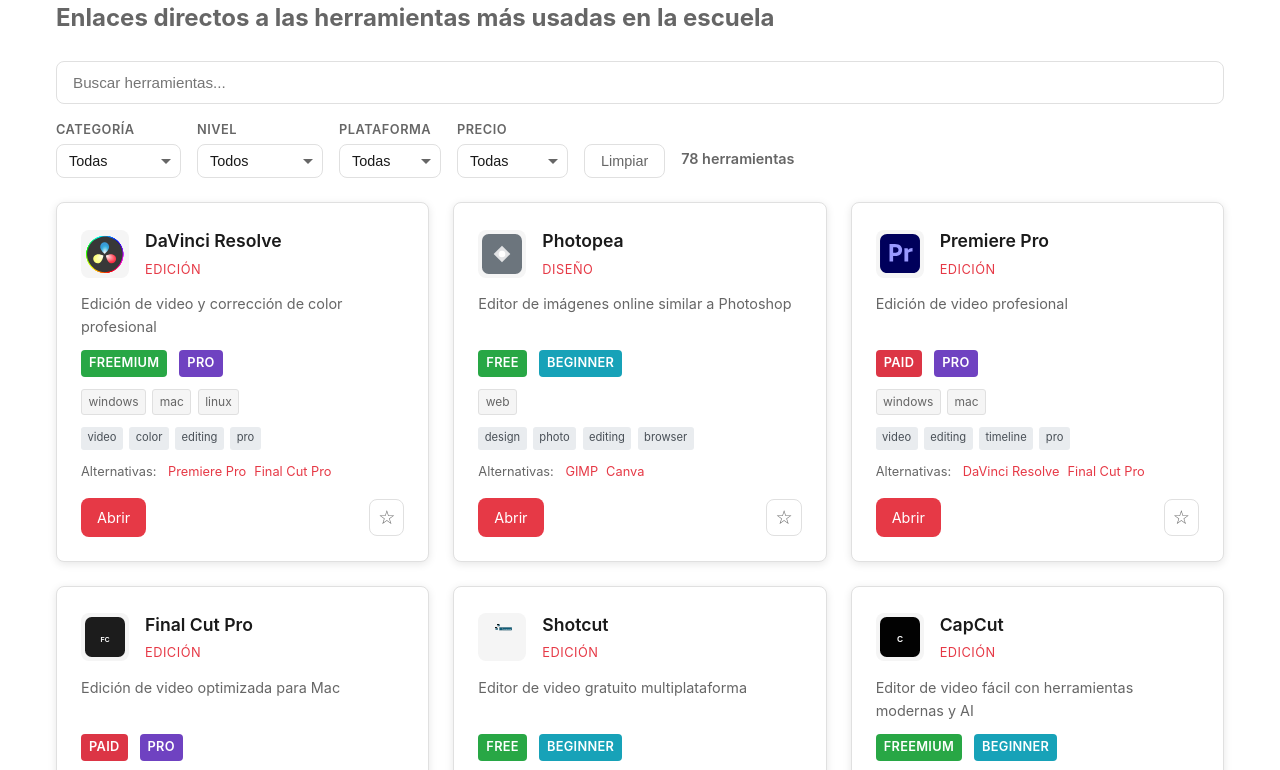
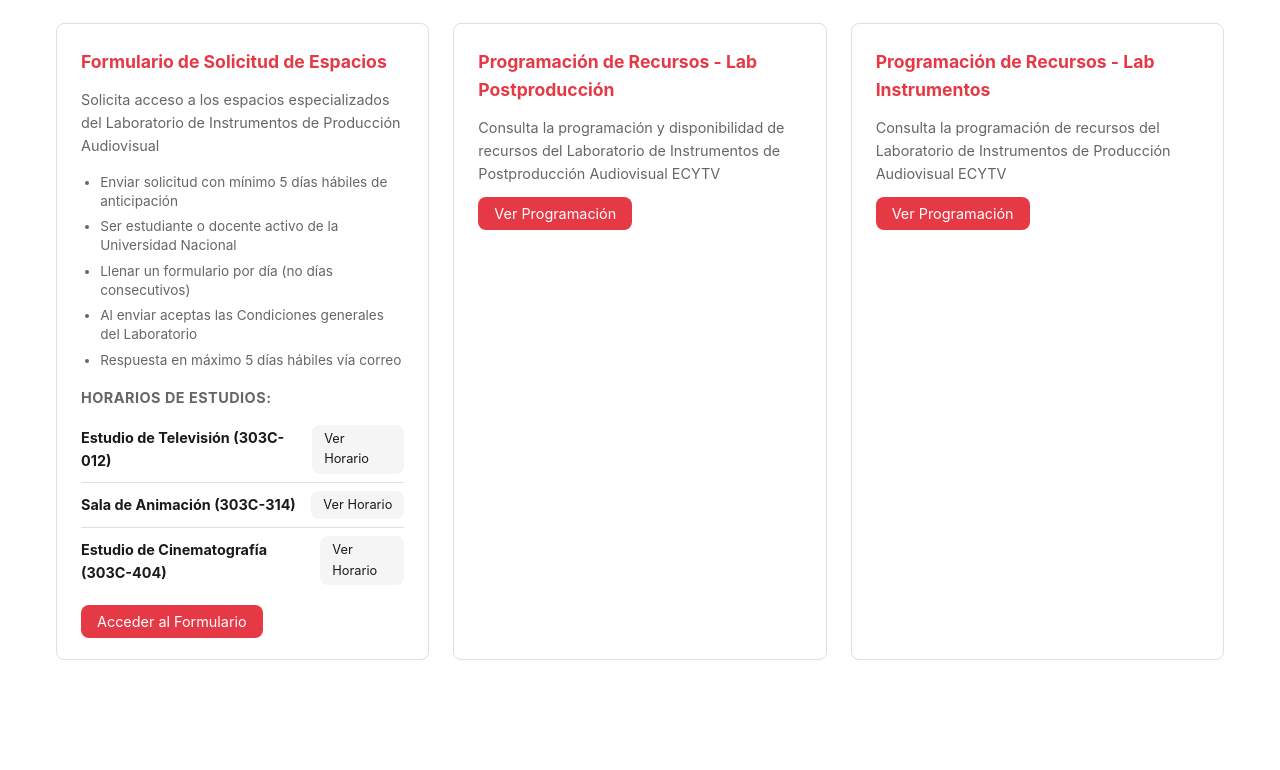
Before and after one commit to brayanlopez/ecytv-tools, a website with bundled scripts: page index.html in a window 1280 px wide. Shown: the part 164-934 px from the top of the page. After the commit the page ends 856 px from the top, so only its background shows below. Built offline with nearby package versions, Linux system fonts and the light colour scheme; files whose address does not match are found by name.

Commit message:
ADD information section

```diff
--- a/css/main.css
+++ b/css/main.css
@@ -22,6 +22,111 @@
   max-width: var(--max-width);
   margin: 0 auto;
   padding: 0 1rem;
+}
+
+/* Info Section */
+.info-grid {
+  display: grid;
+  grid-template-columns: repeat(auto-fit, minmax(300px, 1fr));
+  gap: 1.5rem;
+  margin-top: 2rem;
+}
+
+.info-card {
+  background: var(--bg-card);
+  border: 1px solid var(--border);
+  border-radius: var(--radius);
+  padding: 1.5rem;
+  transition:
+    transform var(--transition),
+    box-shadow var(--transition);
+}
+
+.info-card:hover {
+  transform: translateY(-2px);
+  box-shadow: 0 4px 12px rgba(0, 0, 0, 0.1);
+}
+
+.info-card h3 {
+  margin-bottom: 0.75rem;
+  color: var(--accent);
+  font-size: 1.1rem;
+}
+
+.info-card p {
+  margin-bottom: 1rem;
+  color: var(--text-secondary);
+  font-size: 0.9rem;
+}
+
+.calendar-iframe {
+  width: 100%;
+  height: 400px;
+  border: 1px solid var(--border);
+  border-radius: var(--radius);
+  margin-top: 0.5rem;
+}
+
+.schedule-list {
+  margin: 1rem 0;
+}
+
+.schedule-list h4 {
+  margin-bottom: 0.5rem;
+  color: var(--text-secondary);
+  font-size: 0.9rem;
+  text-transform: uppercase;
+  letter-spacing: 0.5px;
+}
+
+.schedule-list ul {
+  list-style: none;
+  padding: 0;
+  margin: 0;
+}
+
+.schedule-list li {
+  display: flex;
+  justify-content: space-between;
+  align-items: center;
+  padding: 0.5rem 0;
+  border-bottom: 1px solid var(--border);
+}
+
+.schedule-list li:last-child {
+  border-bottom: none;
+}
+
+.schedule-list li strong {
+  font-size: 0.9rem;
+}
+
+.btn-small {
+  padding: 0.25rem 0.75rem;
+  font-size: 0.8rem;
+  background: var(--bg-secondary);
+  color: var(--text-primary);
+  text-decoration: none;
+  border-radius: var(--radius);
+  transition: background var(--transition);
+}
+
+.btn-small:hover {
+  background: var(--accent);
+  color: white;
+}
+
+.info-details {
+  margin: 1rem 0;
+  padding-left: 1.2rem;
+  list-style: disc;
+}
+
+.info-details li {
+  font-size: 0.85rem;
+  color: var(--text-secondary);
+  margin-bottom: 0.4rem;
+  line-height: 1.4;
 }
 
 nav {
--- a/index.html
+++ b/index.html
@@ -10,18 +10,119 @@
   <body>
     <nav>
       <div class="container">
-        <a href="#tools" class="logo">ECYTV Tools</a>
+        <a href="#info" class="logo">ECYTV Tools</a>
         <ul class="nav-links">
-          <li><a href="#tools" class="active">Herramientas</a></li>
+          <li><a href="#info" class="active">Información</a></li>
+          <li><a href="#tools" class="">Herramientas</a></li>
           <li><a href="#formats" class="coming-soon">Formatos</a></li>
-          <li><a href="#info" class="coming-soon">Información</a></li>
           <li><a href="#docs" class="coming-soon">Documentación</a></li>
         </ul>
       </div>
     </nav>
 
     <main class="container">
-      <section id="tools-section" class="section active">
+      <section id="info-section" class="section active">
+        <h1>Información y Protocolos</h1>
+
+        <div class="info-grid">
+          <div class="info-card">
+            <h3>Formulario de Solicitud de Espacios</h3>
+            <p>
+              Solicita acceso a los espacios especializados del Laboratorio de
+              Instrumentos de Producción Audiovisual
+            </p>
+            <ul class="info-details">
+              <li>
+                Enviar solicitud con mínimo 5 días hábiles de anticipación
+              </li>
+              <li>
+                Ser estudiante o docente activo de la Universidad Nacional
+              </li>
+              <li>Llenar un formulario por día (no días consecutivos)</li>
+              <li>
+                Al enviar aceptas las Condiciones generales del Laboratorio
+              </li>
+              <li>Respuesta en máximo 5 días hábiles vía correo</li>
+            </ul>
+
+            <div class="schedule-list">
+              <h4>Horarios de Estudios:</h4>
+              <ul>
+                <li>
+                  <strong>Estudio de Televisión (303C-012)</strong>
+                  <a
+                    href="https://calendar.google.com/calendar/embed?src=c_9c1c15cae67718164dde4e73290346400d8593cc108ca4c100ee5ee050815166%40group.calendar.google.com&ctz=America%2FBogota"
+                    target="_blank"
+                    class="btn btn-small"
+                  >
+                    Ver Horario
+                  </a>
+                </li>
+                <li>
+                  <strong>Sala de Animación (303C-314)</strong>
+                  <a
+                    href="https://calendar.google.com/calendar/embed?src=c_03203d03a0e0b227c90d544eda6397713379d4546ee8b18589c5390bad15db9f%40group.calendar.google.com&ctz=America%2FBogota"
+                    target="_blank"
+                    class="btn btn-small"
+                  >
+                    Ver Horario
+                  </a>
+                </li>
+                <li>
+                  <strong>Estudio de Cinematografía (303C-404)</strong>
+                  <a
+                    href="https://calendar.google.com/calendar/embed?src=unal.edu.co_td1q8h3349elv26c1751k884ng%40group.calendar.google.com&ctz=America%2FBogota"
+                    target="_blank"
+                    class="btn btn-small"
+                  >
+                    Ver Horario
+                  </a>
+                </li>
+              </ul>
+            </div>
+
+            <a
+              href="https://docs.google.com/forms/d/e/1FAIpQLSeLHN9XCmFlg3gVoVufWju9OOQ5I9fOArKJtEmuawQDIIJ6tw/viewform"
+              target="_blank"
+              class="btn btn-primary"
+            >
+              Acceder al Formulario
+            </a>
+          </div>
+
+          <div class="info-card">
+            <h3>Programación de Recursos - Lab Postproducción</h3>
+            <p>
+              Consulta la programación y disponibilidad de recursos del
+              Laboratorio de Instrumentos de Postproducción Audiovisual ECYTV
+            </p>
+            <a
+              href="https://docs.google.com/spreadsheets/d/1u4cfFvPECXx5_JnI-pOgZQqinnuIjqmEvAp8oM7mUsM/edit?gid=1531050182#gid=1531050182"
+              target="_blank"
+              class="btn btn-primary"
+            >
+              Ver Programación
+            </a>
+          </div>
+
+          <div class="info-card">
+            <h3>Programación de Recursos - Lab Instrumentos</h3>
+            <p>
+              Consulta la programación de recursos del Laboratorio de
+              Instrumentos de Producción Audiovisual ECYTV
+            </p>
+            <a
+              href="https://docs.google.com/spreadsheets/d/1nqyVg4sEEuFZ2nzEO8Z6SuVAmS7wdmWkl2mBurK_97U/edit?gid=1430987387#gid=1430987387"
+              target="_blank"
+              class="btn btn-primary"
+            >
+              Ver Programación
+            </a>
+          </div>
+        </div>
+      </section>
+
+      <section id="tools-section" class="section">
         <h1>Acceso Rápido a Herramientas</h1>
         <h2>Enlaces directos a las herramientas más usadas en la escuela</h2>
         <div id="filter-bar" class="filter-bar"></div>
@@ -33,14 +134,6 @@
         <p>
           Próximamente: Genera formatos internos (F1, F2, F3, F4) y descárgalos
           en PDF.
-        </p>
-      </section>
-
-      <section id="info-section" class="section">
-        <h1>Información y Protocolos</h1>
-        <p>
-          Próximamente: Protocolos de préstamo, información centralizada y
-          recursos institucionales.
         </p>
       </section>
 
--- a/js/app.js
+++ b/js/app.js
@@ -2,11 +2,6 @@
 import toolsRenderer from "./tools-renderer.js";
 
 document.addEventListener("DOMContentLoaded", () => {
-  router.register("tools", "tools-section");
-  router.register("formats", "formats-section");
-  router.register("info", "info-section");
-  router.register("docs", "docs-section");
-
   toolsRenderer.init();
   router.init();
 });
--- a/js/router.js
+++ b/js/router.js
@@ -10,8 +10,8 @@
   }
 
   handleRoute() {
-    const hash = window.location.hash.slice(1) || "tools";
-    const sectionId = this.routes[hash] || "tools";
+    const hash = window.location.hash.slice(1) || "info";
+    const sectionId = this.routes[hash] || "info-section";
 
     if (this.currentSection) {
       this.currentSection.classList.remove("active");
@@ -29,6 +29,10 @@
   }
 
   init() {
+    this.register("info", "info-section");
+    this.register("tools", "tools-section");
+    this.register("formats", "formats-section");
+    this.register("docs", "docs-section");
     this.handleRoute();
   }
 }
```
Also changed, not shown: test/router.test.js (+28 -19 lines).
